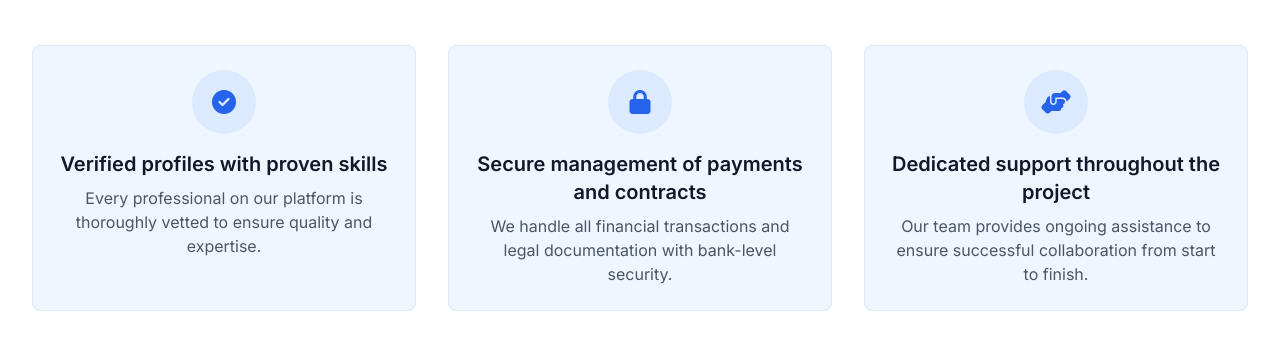
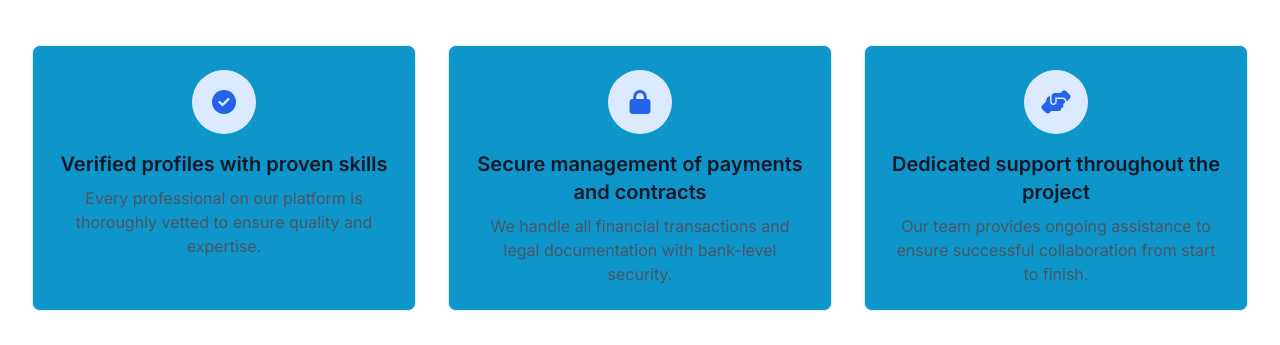
Before and after one commit to afifaarg/digitalSkilelrsLanding, a plain HTML site: page index.html in a window 1280 px wide. Shown: the part 607-952 px from the top of the page. Drawn offline with nearby package versions, Linux system fonts and the light colour scheme.

Commit message:
Update index.html

```diff
--- a/index.html
+++ b/index.html
@@ -19,7 +19,7 @@
           extend: {
             colors: {
               primary: {
-                50: "#eff6ff",
+                50: "#0E96CB",
                 100: "#dbeafe",
                 200: "#bfdbfe",
                 300: "#93c5fd",
```
